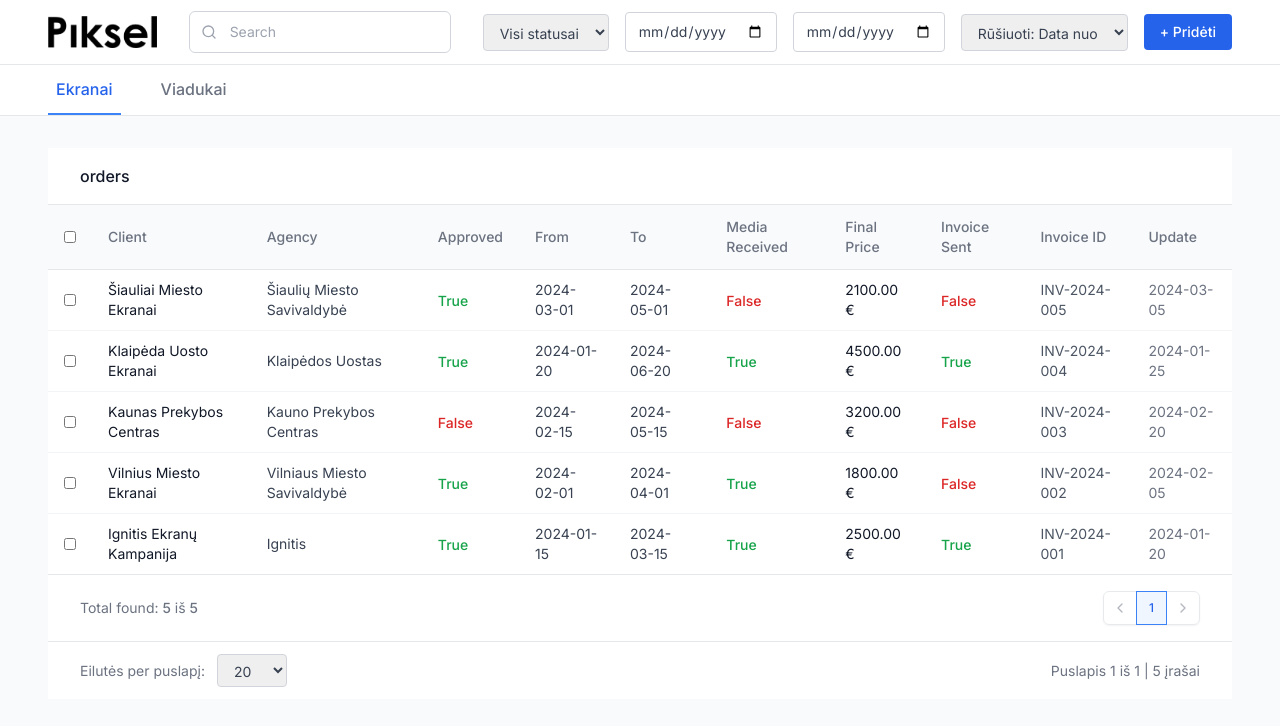
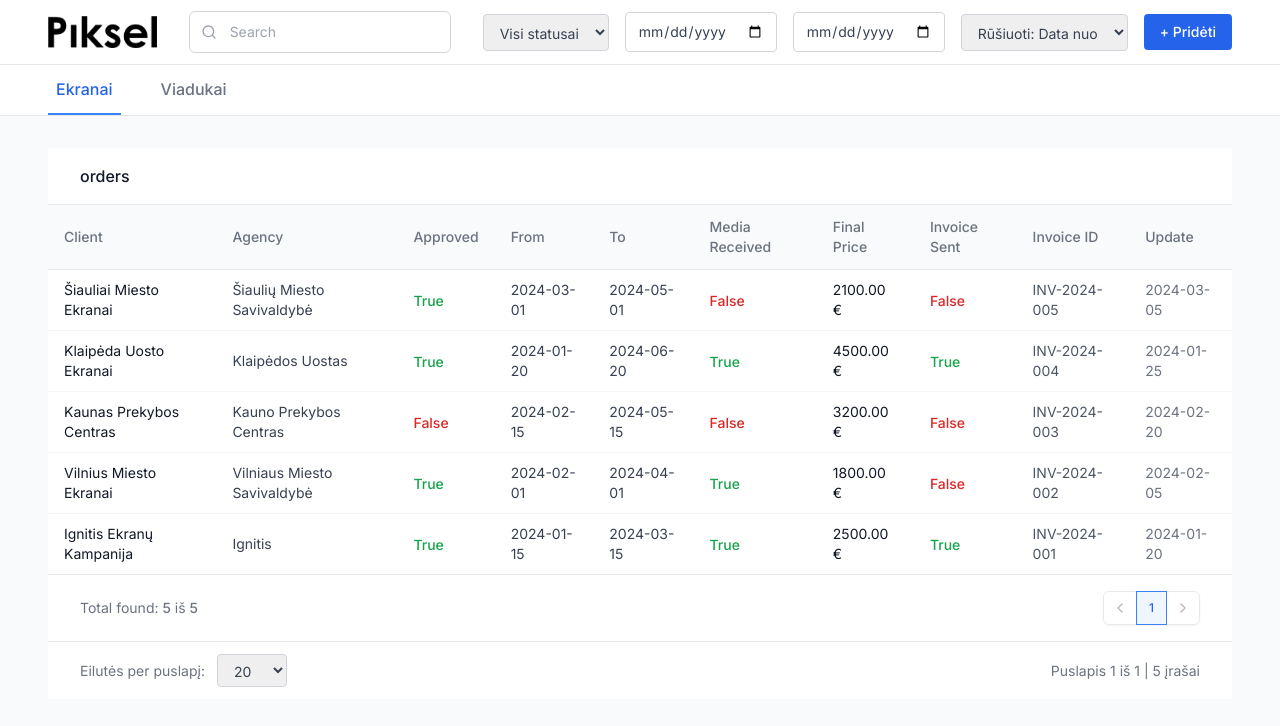
Before and after one commit to rentcas-pixel/piksel-base, a Next.js app: page / in a window 1280 px wide. Shown: the top 726 px of the page. Built offline with nearby package versions, Linux system fonts and the light colour scheme.

Commit message:
Remove checkbox column and related functionality from table

```diff
--- a/components/OrdersTable.tsx
+++ b/components/OrdersTable.tsx
@@ -17,7 +17,7 @@ export default function OrdersTable({ orders, onOrderClick }: OrdersTableProps)
   const [sortDirection, setSortDirection] = useState<SortDirection>('desc')
   const [currentPage, setCurrentPage] = useState(1)
   const [pageSize, setPageSize] = useState(10)
-  const [selectedOrders, setSelectedOrders] = useState<Set<number>>(new Set())
+
 
   const handleSort = (field: SortField) => {
     if (sortField === field) {
@@ -70,23 +70,7 @@ export default function OrdersTable({ orders, onOrderClick }: OrdersTableProps)
     )
   }
 
-  const handleSelectOrder = (orderId: number) => {
-    const newSelected = new Set(selectedOrders)
-    if (newSelected.has(orderId)) {
-      newSelected.delete(orderId)
-    } else {
-      newSelected.add(orderId)
-    }
-    setSelectedOrders(newSelected)
-  }
 
-  const handleSelectAll = () => {
-    if (selectedOrders.size === currentOrders.length) {
-      setSelectedOrders(new Set())
-    } else {
-      setSelectedOrders(new Set(currentOrders.map(order => order.id)))
-    }
-  }
 
   return (
     <div className="bg-white">
@@ -98,14 +82,6 @@ export default function OrdersTable({ orders, onOrderClick }: OrdersTableProps)
         <table className="min-w-full">
           <thead className="bg-gray-50 border-b border-gray-200">
             <tr>
-              <th className="w-6 px-4 py-3">
-                <input
-                  type="checkbox"
-                  checked={selectedOrders.size === currentOrders.length && currentOrders.length > 0}
-                  onChange={handleSelectAll}
-                  className="w-3 h-3 text-blue-600 border-gray-300 rounded focus:ring-blue-500"
-                />
-              </th>
               {[
                 { key: 'pavadinimas', label: 'Client' },
                 { key: 'agentura', label: 'Agency' },
@@ -137,17 +113,6 @@ export default function OrdersTable({ orders, onOrderClick }: OrdersTableProps)
                 key={order.id}
                 className="hover:bg-gray-50 cursor-pointer"
               >
-                <td className="w-6 px-4 py-2.5">
-                  <input
-                    type="checkbox"
-                    checked={selectedOrders.has(order.id)}
-                    onChange={(e) => {
-                      e.stopPropagation()
-                      handleSelectOrder(order.id)
-                    }}
-                    className="w-3 h-3 text-blue-600 border-gray-300 rounded focus:ring-blue-500"
-                  />
-                </td>
                 <td className="px-4 py-2.5 text-sm text-gray-900" onClick={() => onOrderClick(order)}>{order.pavadinimas}</td>
                 <td className="px-4 py-2.5 text-sm text-gray-700" onClick={() => onOrderClick(order)}>{order.agentura}</td>
                 <td className="px-4 py-2.5" onClick={() => onOrderClick(order)}>
```
